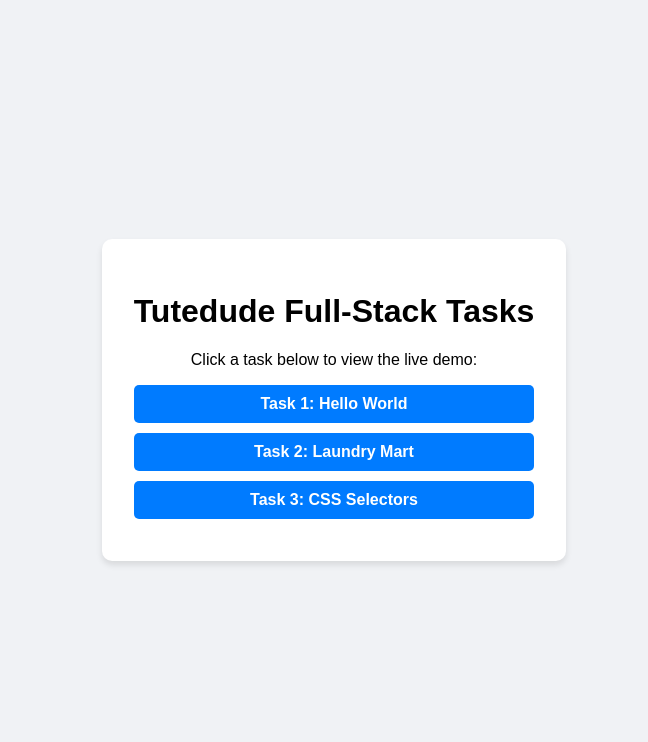
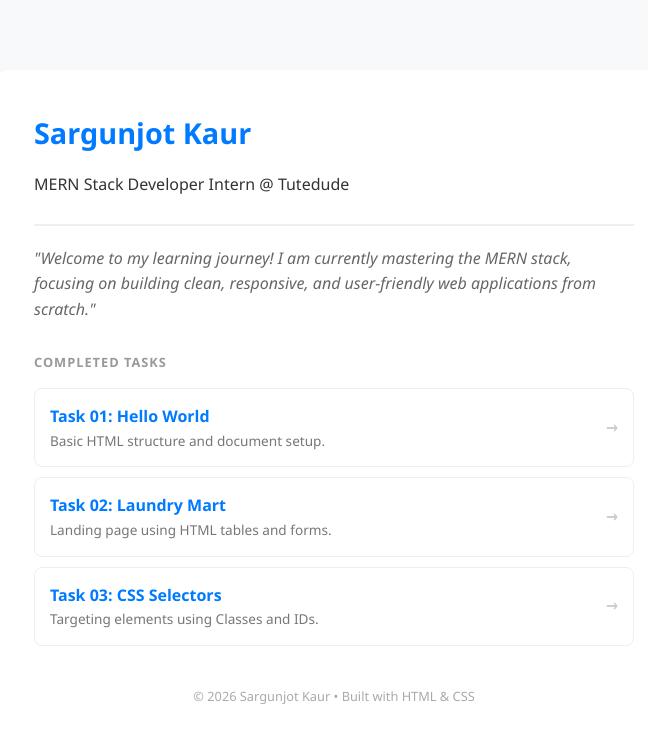
Before and after one commit to Sargunjot-kaur06/tutedude-full-stack, a plain HTML site: page index.html in a window 1280 px wide. Shown: the whole page, without its empty margins (306-954 px from the left). Drawn offline with Linux system fonts and the light colour scheme.

Commit message:
Revamp portfolio layout and add completed tasks section
Updated the portfolio layout and styling, added completed tasks section.

```diff
--- a/index.html
+++ b/index.html
@@ -5,19 +5,63 @@
     <meta name="viewport" content="width=device-width, initial-scale=1.0">
     <title>Sargunjot Kaur | Tutedude Portfolio</title>
     <style>
-        body { font-family: sans-serif; display: flex; justify-content: center; align-items: center; min-height: 100vh; background-color: #f0f2f5; margin: 0; }
-        .container { background: white; padding: 2rem; border-radius: 10px; box-shadow: 0 4px 6px rgba(0,0,0,0.1); text-align: center; }
-        .task-link { display: block; background: #007bff; color: white; text-decoration: none; padding: 10px 20px; margin: 10px 0; border-radius: 5px; font-weight: bold; }
-        .task-link:hover { background: #0056b3; }
+        :root { --primary: #007bff; --bg: #f8f9fa; --text: #333; }
+        body { font-family: 'Segoe UI', Tahoma, Geneva, Verdana, sans-serif; background-color: var(--bg); color: var(--text); line-height: 1.6; margin: 0; padding: 20px; display: flex; justify-content: center; }
+        .portfolio-card { background: white; max-width: 600px; width: 100%; padding: 40px; border-radius: 15px; box-shadow: 0 10px 25px rgba(0,0,0,0.05); margin-top: 50px; }
+        header { border-bottom: 2px solid #eee; margin-bottom: 20px; padding-bottom: 10px; }
+        h1 { margin: 0; color: var(--primary); font-size: 1.8rem; }
+        .welcome-msg { font-style: italic; color: #666; margin-bottom: 20px; }
+        .section-title { font-weight: bold; text-transform: uppercase; font-size: 0.8rem; letter-spacing: 1px; color: #999; margin-top: 30px; display: block; }
+        .task-list { margin-top: 15px; }
+        .task-item { display: flex; align-items: center; justify-content: space-between; background: #fff; border: 1px solid #eee; padding: 15px; border-radius: 8px; margin-bottom: 10px; text-decoration: none; transition: 0.2s; }
+        .task-item:hover { border-color: var(--primary); transform: translateX(5px); }
+        .task-info h3 { margin: 0; font-size: 1rem; color: var(--primary); }
+        .task-info p { margin: 0; font-size: 0.85rem; color: #777; }
+        .arrow { color: #ccc; font-weight: bold; }
+        footer { margin-top: 40px; font-size: 0.8rem; color: #aaa; text-align: center; }
     </style>
 </head>
 <body>
-    <div class="container">
-        <h1>Tutedude Full-Stack Tasks</h1>
-        <p>Click a task below to view the live demo:</p>
-        <a href="./task1/index.html" class="task-link">Task 1: Hello World</a>
-        <a href="./task2/index.html" class="task-link">Task 2: Laundry Mart</a>
-        <a href="./task3/index.html" class="task-link">Task 3: CSS Selectors</a>
+    <div class="portfolio-card">
+        <header>
+            <h1>Sargunjot Kaur</h1>
+            <p>MERN Stack Developer Intern @ Tutedude</p>
+        </header>
+
+        <div class="welcome-msg">
+            "Welcome to my learning journey! I am currently mastering the MERN stack, focusing on building clean, responsive, and user-friendly web applications from scratch."
+        </div>
+
+        <span class="section-title">Completed Tasks</span>
+        <div class="task-list">
+            <a href="./task1/index.html" class="task-item">
+                <div class="task-info">
+                    <h3>Task 01: Hello World</h3>
+                    <p>Basic HTML structure and document setup.</p>
+                </div>
+                <span class="arrow">→</span>
+            </a>
+
+            <a href="./task2/index.html" class="task-item">
+                <div class="task-info">
+                    <h3>Task 02: Laundry Mart</h3>
+                    <p>Landing page using HTML tables and forms.</p>
+                </div>
+                <span class="arrow">→</span>
+            </a>
+
+            <a href="./task3/index.html" class="task-item">
+                <div class="task-info">
+                    <h3>Task 03: CSS Selectors</h3>
+                    <p>Targeting elements using Classes and IDs.</p>
+                </div>
+                <span class="arrow">→</span>
+            </a>
+        </div>
+
+        <footer>
+            &copy; 2026 Sargunjot Kaur • Built with HTML & CSS
+        </footer>
     </div>
 </body>
 </html>
```
